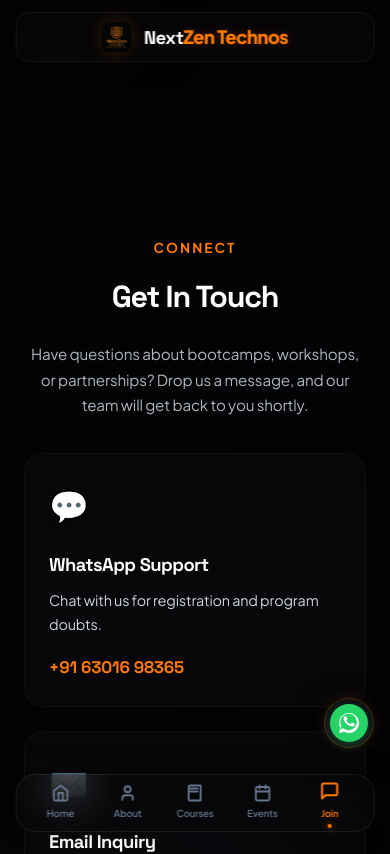
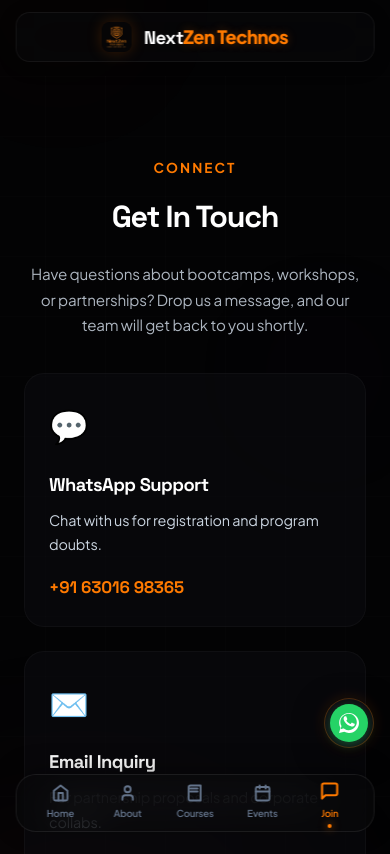
Before and after one commit to nextzentechnos-lang/nextzentechnoswebsite, a React (Vite) app: page /contact in a window 390 px wide. Shown: the top 854 px of the page. Built offline with nearby package versions, Linux system fonts and the light colour scheme.

Commit message:
fix(mobile): replace hardcoded 160px paddingTop with responsive clamp() in ContactPage

```diff
--- a/src/pages/ContactPage.jsx
+++ b/src/pages/ContactPage.jsx
@@ -70,7 +70,7 @@ export default function ContactPage() {
       <div className="bg-grid-effect"></div>
       <div className="bg-radial-gradient contact-glow"></div>
 
-      <section className="contact-section-wrapper" style={{ paddingTop: '160px', paddingBottom: '80px' }}>
+      <section className="contact-section-wrapper" style={{ paddingTop: 'clamp(80px, 10vw, 160px)', paddingBottom: '80px' }}>
         <div className="container">
           <div className="section-header">
             <span className="section-tag">CONNECT</span>
```
